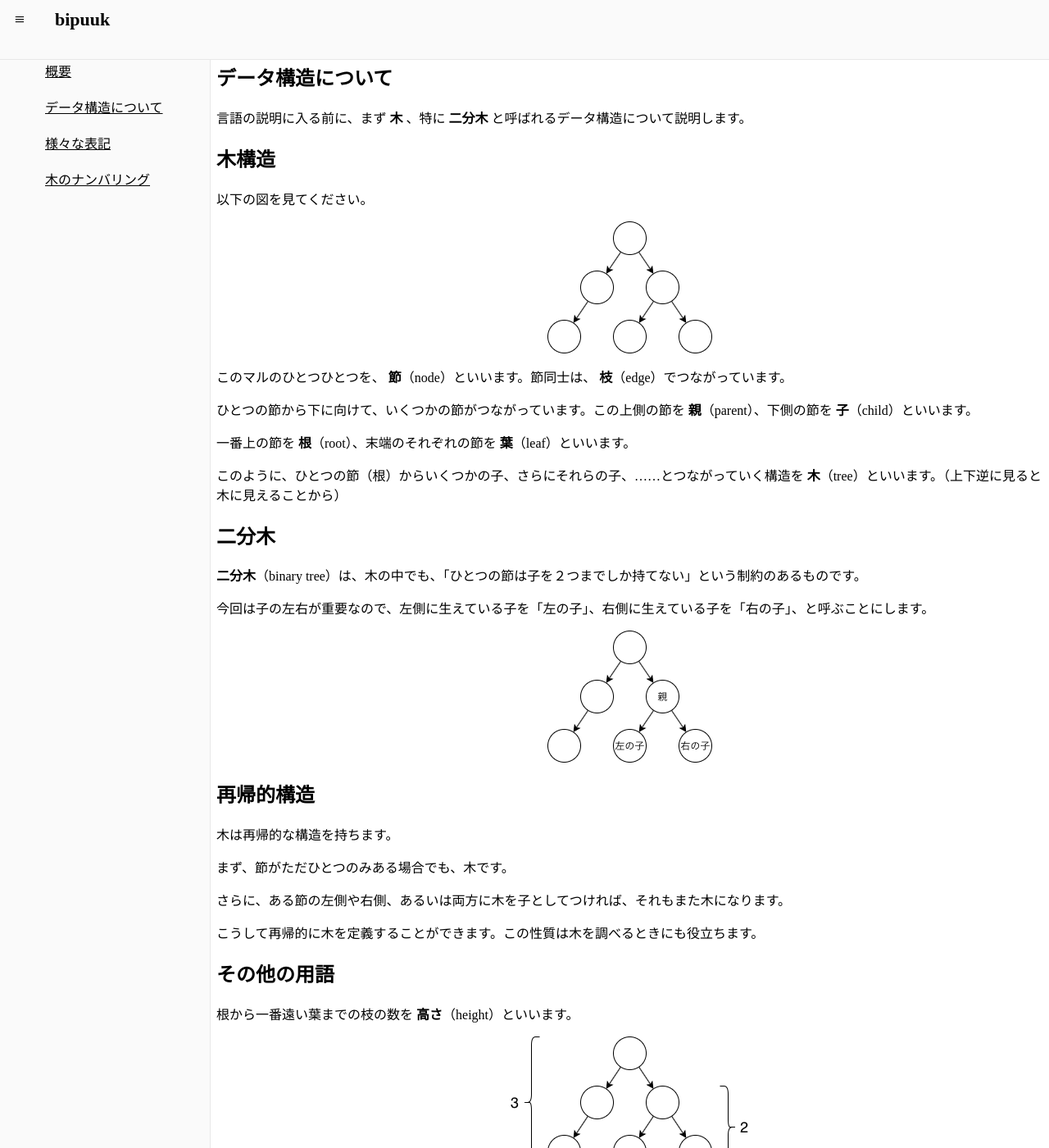
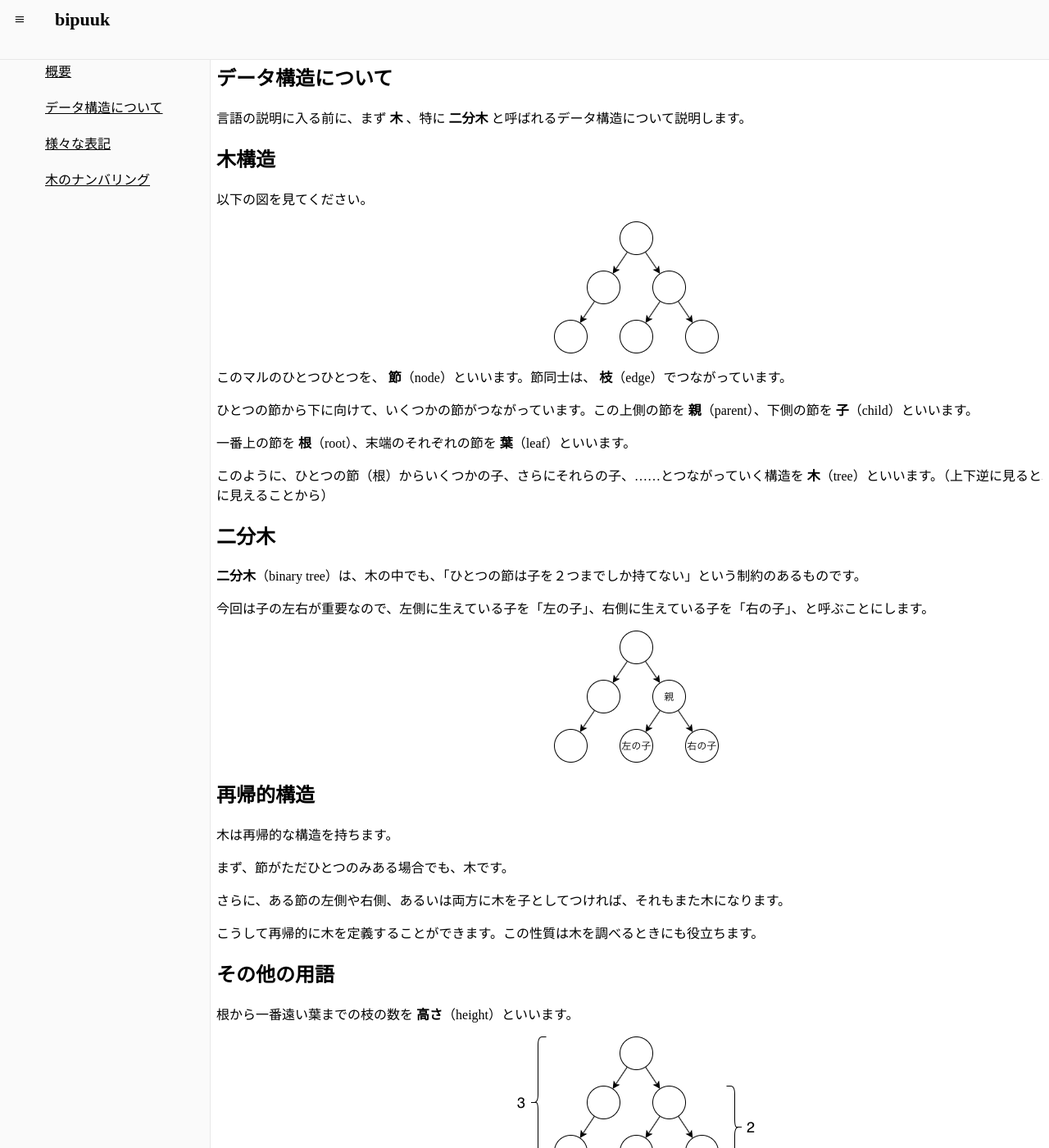
Before and after one commit to kepeken/bipuuk, a Jekyll site: the page built from docs/kouzau.md, in a window 1280 px wide and 1400 px high. Shown: the whole window at 82% size. Built offline with Jekyll 4.4.1, drawn with Linux system fonts in a browser that asks for light colours.

Commit message:
スタイル修正

```diff
--- a/assets/css/docs.css
+++ b/assets/css/docs.css
@@ -67,6 +67,10 @@
   padding-left: 15px;
 }
 
+.docs-content {
+  margin: 0 auto;
+}
+
 @media screen and (max-width: 1023px) {
   .docs-header,
   .docs-sidebar,
@@ -81,6 +85,9 @@
   .docs-sidebar {
     right: 100%;
   }
+  .docs-content {
+    max-width: 756px;
+  }
 }
 
 @media screen and (min-width: 1024px) {
@@ -89,6 +96,7 @@
   }
   .docs-content {
     padding-left: 256px;
+    width: 1024px;
   }
   .docs-content img {
     max-width: 512px;
```
